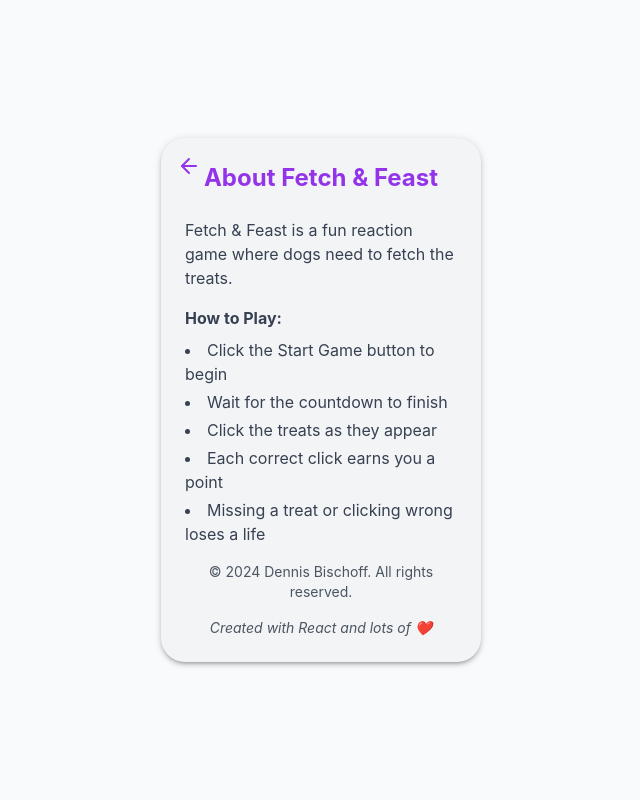
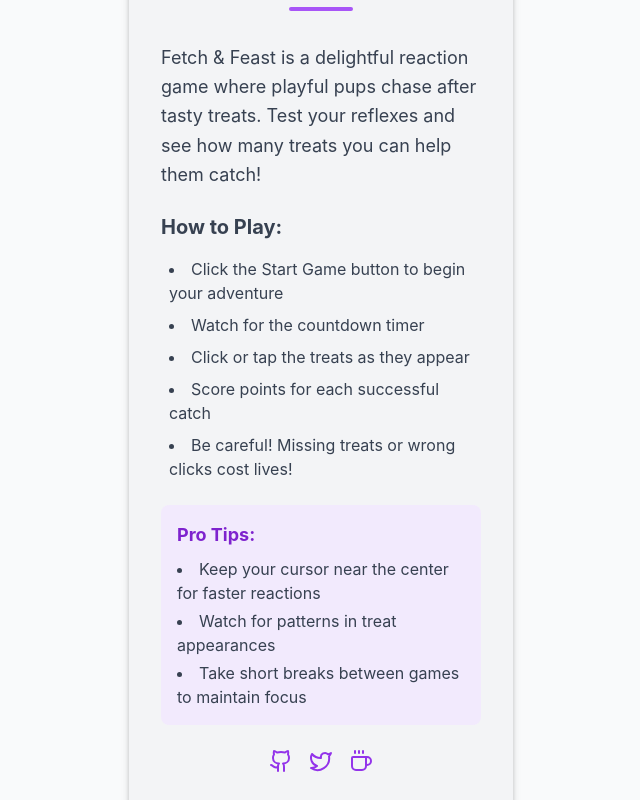
Before and after one commit to dbischoff777/reflexa, a React (Create React App) app: page /about in a window 1280 px wide. Shown: the whole page, without its empty margins (319-959 px from the left). Built offline with nearby package versions, Linux system fonts and the light colour scheme.

Commit message:
enhanced about section

```diff
--- a/package.json
+++ b/package.json
@@ -14,6 +14,7 @@
     "@testing-library/react": "^13.4.0",
     "@testing-library/user-event": "^13.5.0",
     "@tsparticles/react": "^3.0.0",
+    "framer-motion": "^11.11.11",
     "lucide-react": "^0.454.0",
     "react": "^18.3.1",
     "react-dom": "^18.3.1",
--- a/src/About.jsx
+++ b/src/About.jsx
@@ -1,88 +1,202 @@
 import React from 'react';
 import { Paper } from '@mui/material';
-import { ArrowLeft } from 'lucide-react';
+import { ArrowLeft, Github, Twitter, Coffee, Heart } from 'lucide-react';
 import { Link } from 'react-router-dom';
+import { motion } from 'framer-motion';
 
 const About = ({ settings }) => {
+  const containerVariants = {
+    hidden: { opacity: 0, y: 20 },
+    visible: {
+      opacity: 1,
+      y: 0,
+      transition: { duration: 0.6 }
+    }
+  };
+
+  const listItemVariants = {
+    hidden: { opacity: 0, x: -20 },
+    visible: {
+      opacity: 1,
+      x: 0,
+      transition: { duration: 0.5 }
+    }
+  };
+
   return (
     <div className={`flex min-h-screen items-center justify-center fixed inset-0 ${
       settings?.theme === 'dark'
         ? 'bg-gray-800 text-white'
-          : 'bg-gray-50 text-gray-900'  // Changed from bg-gray-100
+        : 'bg-gray-50 text-gray-900'
     }`}>
+      <motion.div
+        initial="hidden"
+        animate="visible"
+        variants={containerVariants}
+      >
         <Paper
           elevation={3}
-          className={`relative w-80 rounded-3xl p-6 ${
+          className={`relative w-96 rounded-3xl p-8 ${
             settings?.theme === 'dark'
               ? 'bg-gray-700'
-              : 'bg-gray-100'  // Changed from bg-pink-200
+              : 'bg-gray-100'
           }`}
           sx={{
-            backgroundColor: settings?.theme === 'dark' ? '#374151' : '#f3f4f6',  // Changed from #fce7f3
+            backgroundColor: settings?.theme === 'dark' ? '#374151' : '#f3f4f6',
             borderRadius: '1.5rem',
             position: 'relative',
-            width: '20rem',
-            padding: '1.5rem'
+            width: '24rem',
+            padding: '2rem'
           }}
         >
           <Link
             to="/"
-            className={`absolute top-4 left-4 ${
+            className={`absolute top-4 left-4 transition-transform hover:scale-110 ${
               settings?.theme === 'dark'
                 ? 'text-purple-400 hover:text-purple-300'
                 : 'text-purple-600 hover:text-purple-500'
             }`}
           >
-            <ArrowLeft />
+            <ArrowLeft className="w-6 h-6" />
           </Link>
 
-          <div className="text-center mb-6">
-            <h1 className={`text-2xl font-bold mb-4 ${
+          <div className="text-center mb-8">
+            <motion.h1
+              className={`text-3xl font-bold mb-4 ${
                 settings?.theme === 'dark'
                   ? 'text-purple-300'
-                : 'text-purple-600'  // Adjusted purple shade
-            }`}>
+                  : 'text-purple-600'
+              }`}
+              initial={{ scale: 0.8, opacity: 0 }}
+              animate={{ scale: 1, opacity: 1 }}
+              transition={{ duration: 0.5 }}
+            >
               About Fetch & Feast
-            </h1>
+            </motion.h1>
+            <motion.div
+              className="w-16 h-1 mx-auto rounded-full bg-purple-500"
+              initial={{ width: 0 }}
+              animate={{ width: 64 }}
+              transition={{ duration: 0.5, delay: 0.3 }}
+            />
           </div>
 
-          <div className={`space-y-4 ${
+          <div className={`space-y-6 ${
             settings?.theme === 'dark'
               ? 'text-gray-200'
-              : 'text-gray-700'  // Changed from text-purple-900
+              : 'text-gray-700'
           }`}>
-            <p>
-              Fetch & Feast is a fun reaction game where dogs need to fetch the
-              treats.
-            </p>
+            <motion.p
+              className="text-lg leading-relaxed"
+              variants={listItemVariants}
+            >
+              Fetch & Feast is a delightful reaction game where playful pups chase
+              after tasty treats. Test your reflexes and see how many treats you can help
+              them catch!
+            </motion.p>
 
-            <div className="space-y-2">
-              <h2 className="font-bold">How to Play:</h2>
-              <ul className="list-disc list-inside space-y-1 text-left">
-                <li>Click the Start Game button to begin</li>
-                <li>Wait for the countdown to finish</li>
-                <li>Click the treats as they appear</li>
-                <li>Each correct click earns you a point</li>
-                <li>Missing a treat or clicking wrong loses a life</li>
-                {/* <li>The game speeds up as your score increases</li> */}
+            <motion.div
+              className="space-y-4"
+              variants={listItemVariants}
+            >
+              <h2 className="text-xl font-bold">How to Play:</h2>
+              <ul className="list-disc list-inside space-y-2 text-left ml-2">
+                <motion.li variants={listItemVariants}>Click the Start Game button to begin your adventure</motion.li>
+                <motion.li variants={listItemVariants}>Watch for the countdown timer</motion.li>
+                <motion.li variants={listItemVariants}>Click or tap the treats as they appear</motion.li>
+                <motion.li variants={listItemVariants}>Score points for each successful catch</motion.li>
+                <motion.li variants={listItemVariants}>Be careful! Missing treats or wrong clicks cost lives!</motion.li>
               </ul>
-            </div>
-            <p className={`text-sm mt-4 text-center ${
+            </motion.div>
+
+            <motion.div
+              className={`p-4 rounded-lg mt-6 ${
+                settings?.theme === 'dark'
+                  ? 'bg-gray-600/50' // Semi-transparent dark background
+                  : 'bg-purple-100/80' // Semi-transparent light purple background
+              }`}
+              variants={listItemVariants}
+            >
+              <h2 className={`text-lg font-bold mb-2 ${
+                settings?.theme === 'dark'
+                  ? 'text-purple-300'
+                  : 'text-purple-700'
+              }`}>Pro Tips:</h2>
+              <ul className={`list-disc list-inside space-y-1 text-left ${
+                settings?.theme === 'dark'
+                  ? 'text-gray-200'
+                  : 'text-gray-700'
+              }`}>
+                <li>Keep your cursor near the center for faster reactions</li>
+                <li>Watch for patterns in treat appearances</li>
+                <li>Take short breaks between games to maintain focus</li>
+              </ul>
+            </motion.div>
+
+            <motion.div
+              className="flex justify-center space-x-4 mt-6"
+              variants={listItemVariants}
+            >
+              <a
+                href="https://github.com/yourusername"
+                target="_blank"
+                rel="noopener noreferrer"
+                className={`transition-transform hover:scale-110 ${
+                  settings?.theme === 'dark'
+                    ? 'text-purple-400 hover:text-purple-300'
+                    : 'text-purple-600 hover:text-purple-500'
+                }`}
+              >
+                <Github className="w-6 h-6" />
+              </a>
+              <a
+                href="https://twitter.com/yourusername"
+                target="_blank"
+                rel="noopener noreferrer"
+                className={`transition-transform hover:scale-110 ${
+                  settings?.theme === 'dark'
+                    ? 'text-purple-400 hover:text-purple-300'
+                    : 'text-purple-600 hover:text-purple-500'
+                }`}
+              >
+                <Twitter className="w-6 h-6" />
+              </a>
+              <a
+                href="https://buymeacoffee.com/yourusername"
+                target="_blank"
+                rel="noopener noreferrer"
+                className={`transition-transform hover:scale-110 ${
+                  settings?.theme === 'dark'
+                    ? 'text-purple-400 hover:text-purple-300'
+                    : 'text-purple-600 hover:text-purple-500'
+                }`}
+              >
+                <Coffee className="w-6 h-6" />
+              </a>
+            </motion.div>
+
+            <motion.div
+              className="text-center space-y-2 mt-8"
+              variants={listItemVariants}
+            >
+              <p className={`text-sm ${
                 settings?.theme === 'dark'
                   ? 'text-gray-300'
-              : 'text-gray-600'  // Changed from text-purple-900
+                  : 'text-gray-600'
               }`}>
                 © {new Date().getFullYear()} Dennis Bischoff. All rights reserved.
               </p>
-          <p className={`text-sm italic text-center ${
+              <p className={`text-sm italic flex items-center justify-center gap-2 ${
                 settings?.theme === 'dark'
                   ? 'text-gray-300'
-              : 'text-gray-600'  // Changed from text-purple-900
+                  : 'text-gray-600'
               }`}>
-            Created with React and lots of ❤️
+                Created with React and <Heart className="w-4 h-4 text-red-500 animate-pulse" />
               </p>
+            </motion.div>
           </div>
         </Paper>
+      </motion.div>
     </div>
   );
 };
```
Also changed, not shown: 1 other file (tests, documents, lock files or other folders). Lines whose indentation alone changed are shown as unchanged.
